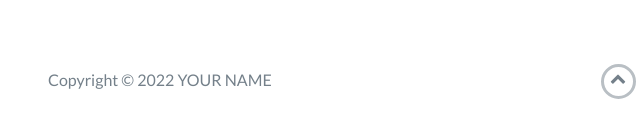
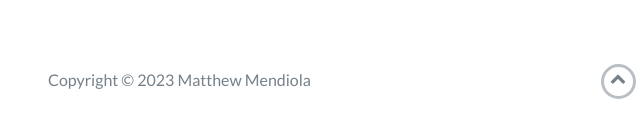
Before and after one commit to mmendiola91/mmendiola91.github.io, a website: page index.html in a window 1280 px wide. Shown: the part 4065-4203 px from the top of the page, 22-662 px from the left. Drawn offline with nearby package versions, Linux system fonts and the light colour scheme.

Commit message:
Update index.html

```diff
--- a/index.html
+++ b/index.html
@@ -237,7 +237,7 @@
             <div class="row">
                 <div class="col-sm-5 copyright">
                     <p>
-                        Copyright &copy; <span id="current-year">2022</span> YOUR NAME
+                        Copyright &copy; <span id="current-year">2023</span> Matthew Mendiola
                     </p>
                 </div>
                 <div class="col-sm-2 top">
```
